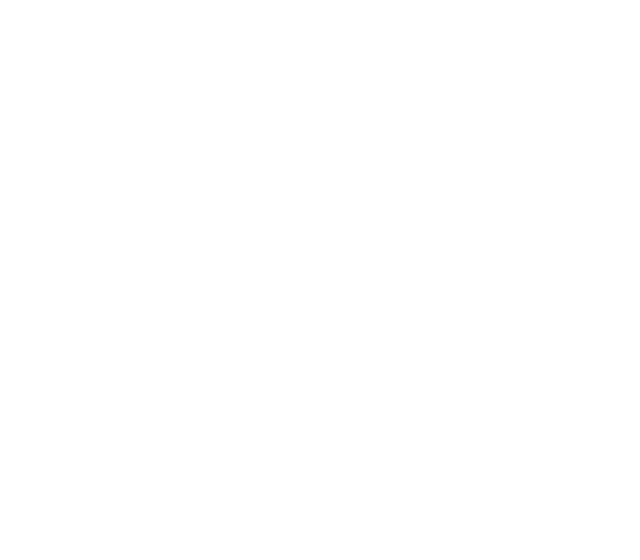
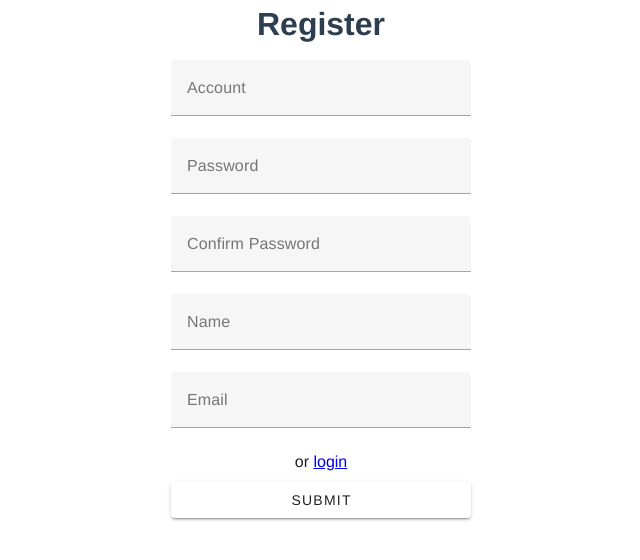
Before and after one commit to ohfreeya/ticket-sale, a Vue app in the folder templates/: page /register in a window 1280 px wide. Shown: the top 560 px of the page, without its empty margins (319-959 px from the left). Built offline with nearby package versions, Linux system fonts and the light colour scheme.

Commit message:
feat: create account page.

```diff
--- a/templates/src/components/RegisterPage.vue
+++ b/templates/src/components/RegisterPage.vue
@@ -1,5 +1,102 @@
 <template>
+    <AlertMsg :msg="alertMsg.msg" :type="alertMsg.type" :hidden="!alertMsg.isVisable"></AlertMsg>
     <div>
+      <h1 class="pb-3">Register</h1>
+        <v-sheet class="mx-auto" max-width="300">
+            <v-form validate-on="submit lazy" @submit.prevent="sendData">
+                <v-text-field
+                    v-model="user.account"
+                    label="Account"
+                ></v-text-field>
+                <v-text-field
+                    v-model="user.password"
+                    label="Password"
+                ></v-text-field>
+                <v-text-field
+                    v-model="user.confirm"
+                    label="Confirm Password"
+                ></v-text-field>
+                <v-text-field
+                    v-model="user.name"
+                    label="Name"
+                ></v-text-field>
+                <v-text-field
+                    v-model="user.email"
+                    label="Email"
+                ></v-text-field>
+                <p>or <router-link to="/login">login</router-link></p>
 
+                <v-btn
+                    :loading="loading"
+                    class="mt-2"
+                    text="Submit"
+                    type="button"
+                    @click="sendData"
+                    block
+                ></v-btn>
+            </v-form>
+        </v-sheet>
     </div>
 </template>
+
+<script>
+import axios from 'axios'
+import AlertMsg from './AlertMsg.vue'
+
+export default {
+    name: 'RegisterPage',
+    components: {
+        AlertMsg
+    },
+    data(){
+      return {
+        loading: false,
+        timeout: null,
+        user: {
+            account: "",
+            password: "",
+            confirm: "",
+            name: "",
+            email: ""
+        },
+        alertMsg: {
+            msg: '',
+            type: 'info',
+            isVisable: false
+        }
+      }
+    },
+    methods: {
+      async showAlert(msg, type, isVisable) {
+        this.alertMsg.msg = msg
+        this.alertMsg.type = type
+        this.alertMsg.isVisable = isVisable
+        this.timeout = setTimeout(() => {
+            this.alertMsg.isVisable = false
+        }, 2000)
+      },
+      async sendData () {
+        if (this.user.password !== this.user.confirm) {
+            this.showAlert('Password and confirm password are not the same', 'error', true)
+            return
+        }
+
+        this.loading = true
+        axios.post('http://localhost:8080/register', {
+            account: this.user.account,
+            password: this.user.password,
+            name: this.user.name,
+            email: this.user.email
+        })
+        .then((res) => {
+            this.loading = false
+            if(res.data.code === 200)
+                this.$router.push('/login')
+            else
+                this.showAlert(res.data.msg, 'error', true)
+        })
+      }
+    }
+}
+
+</script>
```
